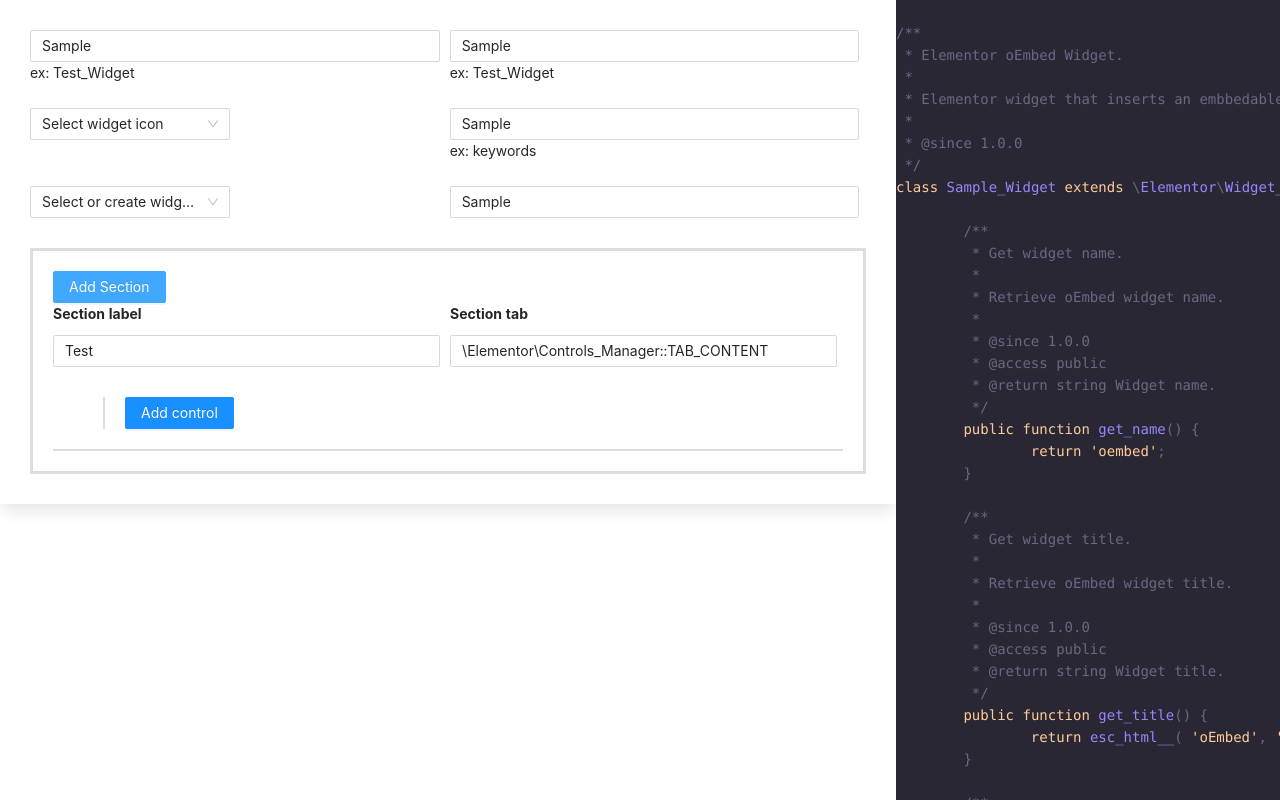
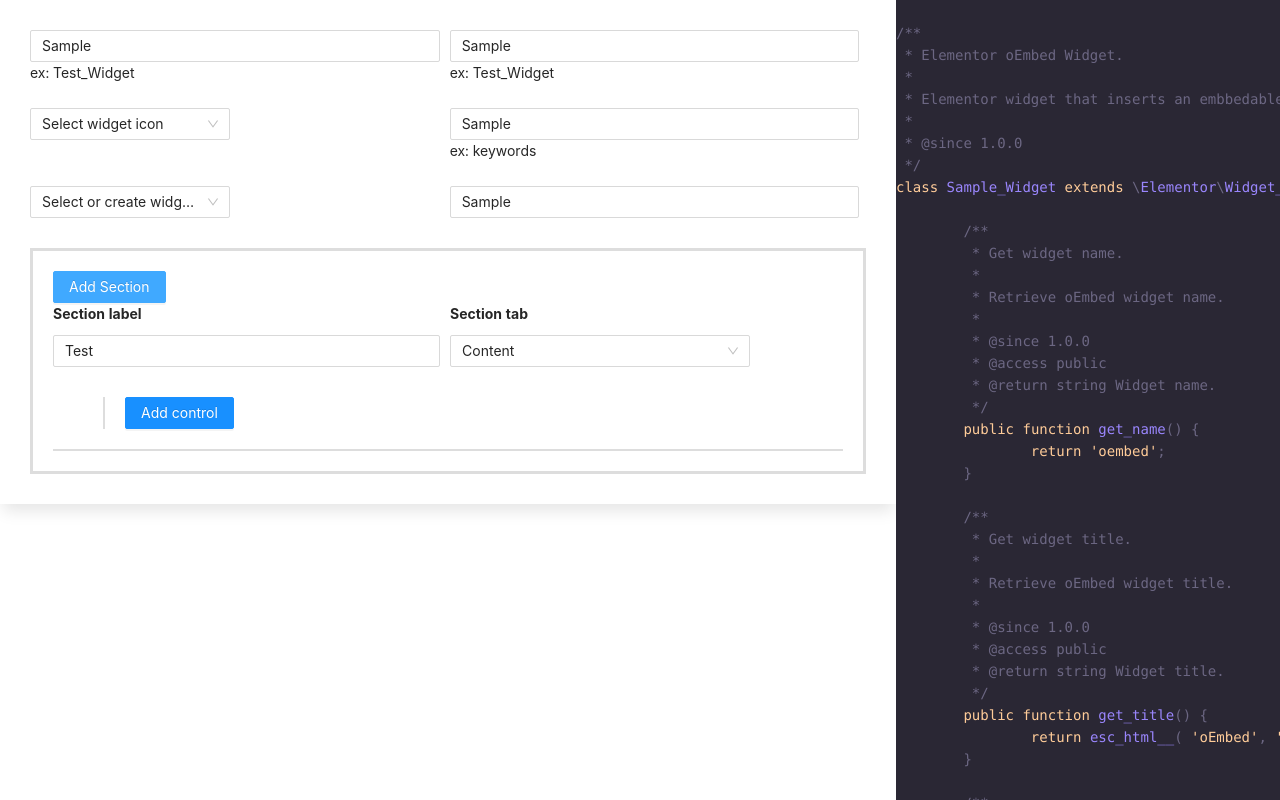
Before and after one commit to tawhidulIKhan/elementor-custom-widget-generator, a React (Create React App) app: page / in a window 1280 px wide. Both pictures are taken after typing "Sample", "Sample", "Sample", "Sample" into the empty fields and a click on the button "Add Section". Shown: the top 800 px of the page. Built offline with nearby package versions, Linux system fonts and the light colour scheme.

Commit message:
feat: add enums and data for control tab

```diff
--- a/src/components/widgetSectionListItem/WidgetSectionListItem.tsx
+++ b/src/components/widgetSectionListItem/WidgetSectionListItem.tsx
@@ -1,5 +1,9 @@
-import { Input } from 'antd';
+import { Input, Select } from 'antd';
 import React from 'react';
+import {
+  controlSectionTabs,
+  controlSectionTabsInterface,
+} from '../../data/controlData';
 import { SectionInterface } from '../../interfaces/widget';
 import WidgetControlForm from '../widgetControlForm/WidgetControlForm';
 import WidgetControlList from '../widgetControlList/WidgetControlList';
@@ -19,7 +23,11 @@ function WidgetSectionListItem(props: Props) {
         </div>
         <div className="widget__form__column">
           <p className="section__item__label">Section tab</p>
-          <Input defaultValue={section.tab} />
+          <Select defaultValue={section.tab} style={{ width: '300px' }}>
+            {controlSectionTabs.map((tab: controlSectionTabsInterface) => (
+              <Select.Option value={tab.id}>{tab.label}</Select.Option>
+            ))}
+          </Select>
         </div>
       </div>
       <div className="section__item__controls">
--- a/src/data/controlData.ts
+++ b/src/data/controlData.ts
@@ -1,6 +1,30 @@
+import { ControlTabs } from '../enums/controls';
+
 export default {
   id: '',
   label: '',
   type: '',
   placeholder: '',
 };
+export interface controlSectionTabsInterface {
+  id: ControlTabs;
+  label: string;
+}
+export const controlSectionTabs = [
+  {
+    id: ControlTabs.CONTENT,
+    label: 'Content',
+  },
+  {
+    id: ControlTabs.STYLE,
+    label: 'Style',
+  },
+  {
+    id: ControlTabs.ADVANCED,
+    label: 'Advanced',
+  },
+  {
+    id: ControlTabs.SETTINGS,
+    label: 'Settings',
+  },
+];
--- /dev/null
+++ b/src/enums/controls.ts
@@ -0,0 +1,8 @@
+/* eslint-disable import/prefer-default-export */
+
+export enum ControlTabs {
+  CONTENT = '\\Elementor\\Controls_Manager::TAB_CONTENT',
+  STYLE = '\\Elementor\\Controls_Manager::TAB_STYLE',
+  ADVANCED = '\\Elementor\\Controls_Manager::TAB_ADVANCED',
+  SETTINGS = '\\Elementor\\Controls_Manager::TAB_SETTINGS',
+}
```
Also changed, not shown: .eslintrc.js.
